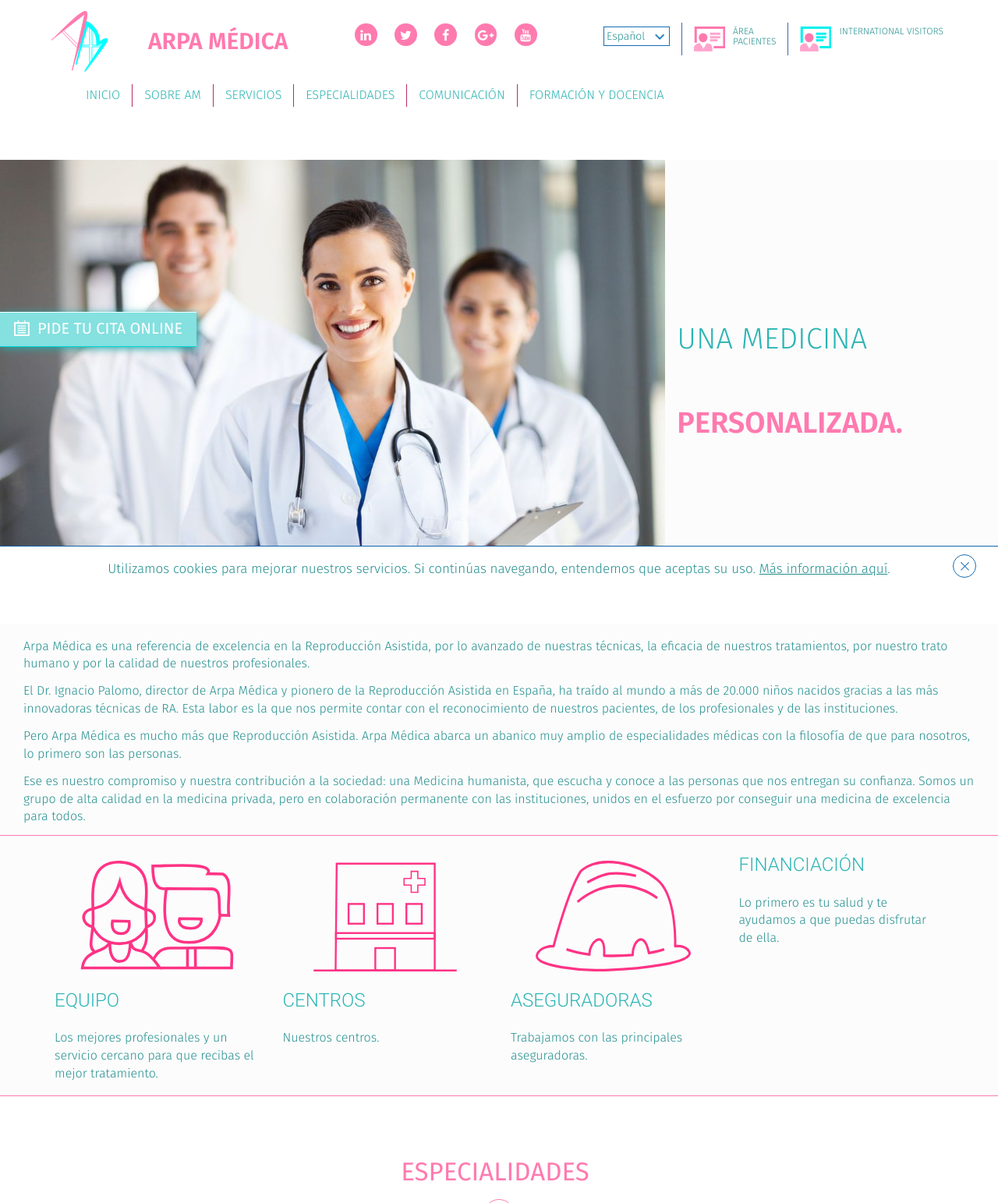
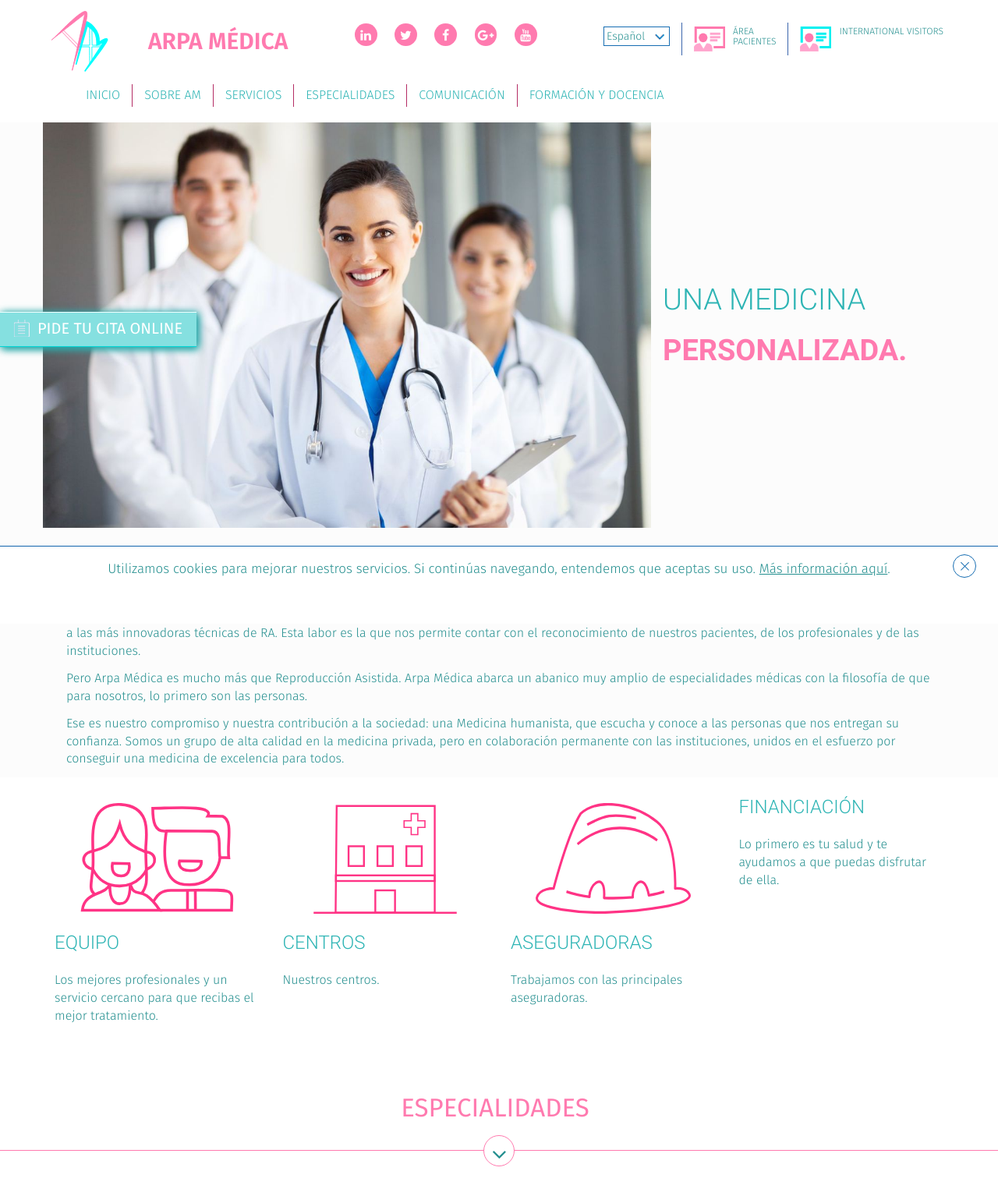
Before and after one commit to nikitor/vdh, a PHP site: page /index.html in a window 1280 px wide. Shown: the top 1543 px of the page at 78% size. Run offline with PHP 8.4, Linux system fonts and the light colour scheme.

Commit message:
Arreglado con HTML+CSS el centrar verticalmente el texto lateral de la portada,quite/comente el JS en scripts.js que usaba antes para redimensionar para ese centrado.Cambie c_previa para incluir limpiamente el iframe de Medigest y volví a añadir los scripts que lo redimensionaban originalmente.Cambie los enlaces de la cabecera para que apuntaran a secciones correspondientes de index.html. Arreglé el footer y bloque 'legal' para que fuera igual que en index.html

```diff
--- a/css/style.css
+++ b/css/style.css
@@ -518,7 +518,8 @@ body.it .fixed_cita {
 }
 /* Titulares */
 #home section {
-	margin-top: 3em;
+	/*margin-top: 3em;*/
+	margin-top: 0em;
 }
 
 .full_title {
@@ -1064,22 +1065,27 @@ section .line {
 	margin: 0 0.5em;
 }
 
-#home_inicio article p strong {
+#home_inicio .lema strong {
 	color: #FF7AAF;
-}
-
-#home_inicio article p.lema {
-	font-size: 2.37em;
+	font-weight: bold;
+}
+
+#home_inicio .lema {
 	/*font-size: 38px;*/
 	/*color: #1165ae;*/
 	/*color: #ff2a7f; rosa oscuro */
 	color: #2db4b4;
 	font-weight: 100;
 	text-transform: uppercase;
-	max-width: 425px;
-	/*margin-left: -210px;*/
-	/*margin-left: 0px;*/
-}
+	/*max-width: 425px;*/
+}
+
+#home_inicio .lema p {
+	margin: 0.3em 0;
+	font-family: 'Roboto', sans-serif;
+	font-size: 2.37em;
+}
+
 body.it #home_inicio article p {
 	margin-left: 0;
 }
@@ -1245,12 +1251,32 @@ TRATAMIENTOS
 }
 
 /* -------------------------
+	PORTADA/INICIO
+------------------------- */
+/*.row-same-height{
+	display: table;
+}
+
+[class*="col-"] {
+	float: none;
+	display: table-cell;
+	vertical-align: top;
+}*/
+
+/* Fila que hace todas sus columnas de la misma altura. Necesario p.ej. para poder centrar verticalmente contenido en esas columnas, respecto a otras. */
+.igu {
+  display: flex;
+  display: -webkit-flex;
+  flex-wrap: wrap;
+}
+
+/* -------------------------
 INTERIOR TRATAMIENTO
 ------------------------- */
 /* /////////Implantología*/
-.cab_tratamiento {
+/*.cab_tratamiento {
 	background-color: #f9f9f9;
-}
+}*/
 /* /////////Generales interior tratamiento*/
 #home_inicio .vertical-center img {
 	display: inline-block;
@@ -1628,6 +1654,18 @@ MEDIAS
 			left: 1em;
 	}
 
+	header nav {
+	    /* margin-top: 20px; */
+	    margin-top: -0.5em;
+	    display: block;
+	    width: 100%;
+	    float: left;
+	    padding-left: 0px;
+	    font-weight: 100;
+	    color: #2db4b4;
+	    font-size: 0.9em;
+	    margin-left: 0em;
+	}
 
 	header.small_menu #top_menu {
 	    margin-top: 0;
@@ -1804,6 +1842,18 @@ MEDIAS
 	}
 }
 @media (max-width: 767px) {
+
+	.lema {
+	  /*display: block;
+	  flex-wrap: wrap;*/
+		margin-top: 1.5em;
+		margin-bottom: 3.6em;
+	}
+
+	#home_inicio .lema p {
+		margin: -0.2em 0;
+	}
+
 	/*Header */
 	header #logo {
 	    /* width: 306px; */
@@ -2386,3 +2436,31 @@ article h3 {
 	border-bottom:1px solid #ff7aaf;
 	padding: 1em;
 }
+
+/* -------------------------
+Centrar verticalmente css, dentro de un bloque, como en https://stackoverflow.com/questions/396145/how-to-vertically-center-a-div-for-all-browsers
+El contenido a centrar:
+
+<bloque>
+	<.outer>
+		<.middle>
+			<.inner>
+				<contenido centrado respecto a 'bloque'>
+------------------------- */
+.outer {
+    display: table;
+    position: absolute;
+    height: 100%;
+    width: 100%;
+}
+
+.middle {
+    display: table-cell;
+    vertical-align: middle;
+}
+
+.inner {
+    margin-left: auto;
+    margin-right: auto;
+    width: /*whatever width you want*/;
+}
--- a/index.html
+++ b/index.html
@@ -214,17 +214,25 @@ MAIN
 
 			<!-- Inicio -->
 			<section id="home_inicio">
-				<div class="container-fluid">
-					<div class="row-fluid">
+				<div class="container">
+					<div class="row igu">
 						<div class="col-xs-12 col-sm-8 no-padding">
-							<!-- <img src="img/portada1.png" alt="Vitaldent" class="img img-responsive pull-right"> -->
 							<img src="img/portada1.jpg" alt="Arpa Médica" class="img img-responsive pull-right">
 						</div>
-						<article class="col-xs-12 col-sm-4">
-							<p class="vertical-center lema">
-								Una medicina <br class="hidden-xs"><br class="hidden-xs"><strong>PERSONALIZADA.</strong>
-							</p>
-						</article>
+						<div class="col-xs-12 col-sm-4 lema">
+
+							<div class="outer">
+								<div class="middle">
+									<div class="inner">
+										<p class="lema">Una medicina</p>
+										<p class="lema"><strong>PERSONALIZADA.</strong></p>
+									</div>
+								</div>
+							</div>
+
+						</div>
+					</div>
+					<div class="row">
 						<article class="col-xs-12 col-sm-12 presentacion">
 							<div class="container-fluid">
 								<div class="row-fluid">
@@ -239,6 +247,7 @@ MAIN
 								</div>
 							</div>
 						</article>
+					</div>
 				</div>
 	</div>
 	<div class="col-xs-12 line"></div>
@@ -338,8 +347,8 @@ MAIN
 						<p>El servicio de Angiología, Cirugía Vascular y Cardiología de Arpa médica se ocupa del diagnóstico y tratamiento de las enfermedades del aparato circulatorio para prevenir y tratar patologías cardiacas.</p>
 						<p>Estas patologías, que pueden llegar a desencadenar el infarto de miocardio, la embolia cerebral y el trombo embolismo pulmonar, son las principales causas de muerte en las sociedades occidentales y se agravan si están sometidas a factores de riesgo
 							vascular: tabaco, hipertensión, colesterol y diabetes (los más importantes, pero hay más) dañan la estructura de la pared arterial.</p>
-								<p>La parte más importante de esta especialidad médica es la prevención porque el diagnóstico en fases precoces de la enfermedad puede evitar su progresión. Accidentes vasculares como flebitis, trombosis o embolias pulmonares pueden evitarse con
-									un tratamiento a tiempo.</p>
+						<p>La parte más importante de esta especialidad médica es la prevención porque el diagnóstico en fases precoces de la enfermedad puede evitar su progresión. Accidentes vasculares como flebitis, trombosis o embolias pulmonares pueden evitarse con un
+							tratamiento a tiempo.</p>
 						<p>Por ello, desde el equipo de Angiología, Cirugía Vascular y Cardiología de Arpa Médica tratamos las patologías cardiacas pero sobre todo cuidamos a nuestros pacientes con un ambicioso programa de prevención.</p>
 					</p>
 					<div class="col-xs-12 col-sm-12"><img src="img/vascular.jpg" alt="angiología, cirugía vascular y cardiología" class="img-responsive"></div>
@@ -370,10 +379,10 @@ MAIN
 				<h2 class="col-xs-12 col-sm-6">Cirugía General y Digestivo</h2>
 				<div class="col-xs-12 col-sm-6">
 					<p>
-								<p>La especialidad de Cirugía General y Digestiva de Arpa Médica estudia y trata las patologías del aparato digestivo que precisan un tratamiento quirúrgico. Entre estas enfermedades están la e incluye la cirugía hepática, biliopancreática, y la
-									totalidad de las patologías que afectan al tubo digestivo. Nuestros especialistas se ocupan así mismo de la cirugía endocrina de las glándulas tiroides, paratiroides y suprarrenales, y de la patología quirúrgica de la pared abdominal.</p>
-								<p>Los avances de la tecnología médica permiten que actualmente, gran parte de las intervenciones en cirugía abdominal, se realicen por vía laparoscópica, mucho menos invasiva, porque favorece una recuperación mucho más rápida con menos disminuye
-									las complicaciones postoperatorias y deja menos secuelas estéticas.</p>
+						<p>La especialidad de Cirugía General y Digestiva de Arpa Médica estudia y trata las patologías del aparato digestivo que precisan un tratamiento quirúrgico. Entre estas enfermedades están la e incluye la cirugía hepática, biliopancreática, y la totalidad
+							de las patologías que afectan al tubo digestivo. Nuestros especialistas se ocupan así mismo de la cirugía endocrina de las glándulas tiroides, paratiroides y suprarrenales, y de la patología quirúrgica de la pared abdominal.</p>
+						<p>Los avances de la tecnología médica permiten que actualmente, gran parte de las intervenciones en cirugía abdominal, se realicen por vía laparoscópica, mucho menos invasiva, porque favorece una recuperación mucho más rápida con menos disminuye las
+							complicaciones postoperatorias y deja menos secuelas estéticas.</p>
 					</p>
 					<div class="col-xs-12 col-sm-12"><img src="img/digestivo.jpg" alt="Cirugía General y Digestivo" class="img-responsive"></div>
 				</div>
@@ -384,8 +393,8 @@ MAIN
 				<h2 class="col-xs-12 col-sm-6">Ginecología y Obstetricia</h2>
 				<div class="col-xs-12 col-sm-6">
 					<p>
-								<p>El servicio de Ginecología y Obstetricia de Arpa Médica presta una atención cercana, respetuosa y humana a cada una de sus pacientes. Nuestra completa visión sobre la mujer nos permite acompañar a nuestras pacientes desde la pubertad hasta el
-									final de su vida.</p>
+						<p>El servicio de Ginecología y Obstetricia de Arpa Médica presta una atención cercana, respetuosa y humana a cada una de sus pacientes. Nuestra completa visión sobre la mujer nos permite acompañar a nuestras pacientes desde la pubertad hasta el final
+							de su vida.</p>
 						<p>A través de Ginexlab desarrollamos nuestros espíritu innovación y de investigación para tratar todo tipo de problemas que puedan afectar a la salud femenina, como la infertilidad o la prevención del cáncer.</p>
 					</p>
 					<div class="col-xs-12 col-sm-12"><img src="img/ginecologia.jpg" alt="Ginecología y Obstetricia" class="img-responsive"></div>
@@ -412,8 +421,8 @@ MAIN
 				<h2 class="col-xs-12 col-sm-6">Oncología</h2>
 				<div class="col-xs-12 col-sm-6">
 					<p>
-								<p>Actualmente, las armas más eficaces para luchar contra el cáncer son la prevención y la detección precoz. Por ello, la unidad de Oncología de Arpa Médica dispone de una Unidad de Genética Clínica que nos permite estar vigilantes ante cualquier
-									anomalía en la salud de nuestros pacientes.</p>
+						<p>Actualmente, las armas más eficaces para luchar contra el cáncer son la prevención y la detección precoz. Por ello, la unidad de Oncología de Arpa Médica dispone de una Unidad de Genética Clínica que nos permite estar vigilantes ante cualquier anomalía
+							en la salud de nuestros pacientes.</p>
 						<p>Desde Arpa Médica trabajamos para para dar al paciente oncológico y sus familiares y a sus familiares un tratamiento integral.</p>
 						<p>El tratamiento del cáncer va muchas veces unido a los cuidados paliativos, ya que su objetivo principal es siempre el paciente. Acompañamos al enfermo y, cuando la curación no es alcanzable, intentamos que el paciente viva con el máximo bienestar
 							posible, aliviando su sufrimiento.</p>
@@ -431,8 +440,8 @@ MAIN
 							desde los grandes prematuros a los jóvenes de 18 años que se cuestionan el mundo. Su trabajo en Arpa Médica le permite tratar todas las etapas del desarrollo de la Pediatría. En Arpa Médica se atiende a las familias desde el embarazo. Aquí nacen
 							bebés, las madres primerizas nos traen a sus recién nacidos y posteriormente a todos los hermanos. El Dr. Díaz-Delgado se convierte así, como suele ser frecuente, en el pediatra de la familia.</p>
 						<p>Para el Dr. Díaz-Delgado la confianza es la base de la relación pediatra-familia Una relación que en su opinión debe prolongarse hasta la emancipación, alrededor de la mayoría de edad. Ese seguimiento del desarrollo del niño, en conexión directa
-									con los progenitores es el que permitirá detectar los problemas más comunes en la primera infancia, como la enfermedad celiaca y otras las alergias alimentarias, el autismo o controlar el asma. Más adelante este seguimiento permitirá detectar
-									problemas que puedan derivarse del entorno escolar del niño y años más tarde los conflictos inherentes a la adolescencia.</p>
+							con los progenitores es el que permitirá detectar los problemas más comunes en la primera infancia, como la enfermedad celiaca y otras las alergias alimentarias, el autismo o controlar el asma. Más adelante este seguimiento permitirá detectar problemas
+							que puedan derivarse del entorno escolar del niño y años más tarde los conflictos inherentes a la adolescencia.</p>
 						<p>Con casi 20 años de experiencia en el Hospital Severo Ochoa de Leganés, el Dr. Díaz-Delgado tiene una vasta experiencia que le hace inestimable para los pacientes de Arpa Médica.</p>
 					</p>
 					<div class="col-xs-12 col-sm-12">
@@ -1533,6 +1542,30 @@ MAIN
 	</div>
 
 
+	<div id="fixed_buttons">
+		<div class="butons_container close">
+			<!--
+			<a href="" class="btn fixed_call" target="_blank">
+				<button>
+					<img src="images/icon_call.png" class="img img-responsive hidden-xs hidden-sm" alt="Calendario">
+					<span>¿Te <br class="hidden-xs hidden-sm">llamamos?</span>
+				</button>
+			</a>
+			<div class="clearfix"></div>
+			-->
+			<a href="c_previa.html" id="sticky-pedir-cita" class="btn fixed_cita">
+				<button>
+					<img src="images/icon_cita.png" class="img img-responsive hidden-xs hidden-sm" alt="Calendario">
+					<span>Pide tu cita online</span>
+				</button>
+			</a>
+			<div class="butons_arrows abrir" style="display: block;">
+				<span class="abre"><i class="fa fa-angle-right" aria-hidden="true"></i></span>
+				<span class="cierra"><i class="fa fa-angle-left" aria-hidden="true"></i></span>
+			</div>
+		</div>
+	</div>
+
 	<!-- Trigger the modal with a button -->
 
 	<!-- Modal -->
--- a/js/scripts.js
+++ b/js/scripts.js
@@ -68,7 +68,9 @@ $(function() {
 	readyResize();
 // forzar el recálculo para que aparezca el texto lateral centrado verticalmente en la seccion de portada
 // probar sin js con css: https://stackoverflow.com/questions/396145/how-to-vertically-center-a-div-for-all-browsers
-	calculaTamanio();
+//Al final consegui centrar el contenido verticalmente con HTML+CSS, sin necesidad de éste script de redimensión.En próximos
+// commits quitaré éste comentario y código comentado.
+	// calculaTamanio();
 
 });
 
```
Also changed, not shown: c_previa.html (+30 -60 lines), 1 other file. Lines whose indentation alone changed are shown as unchanged.
